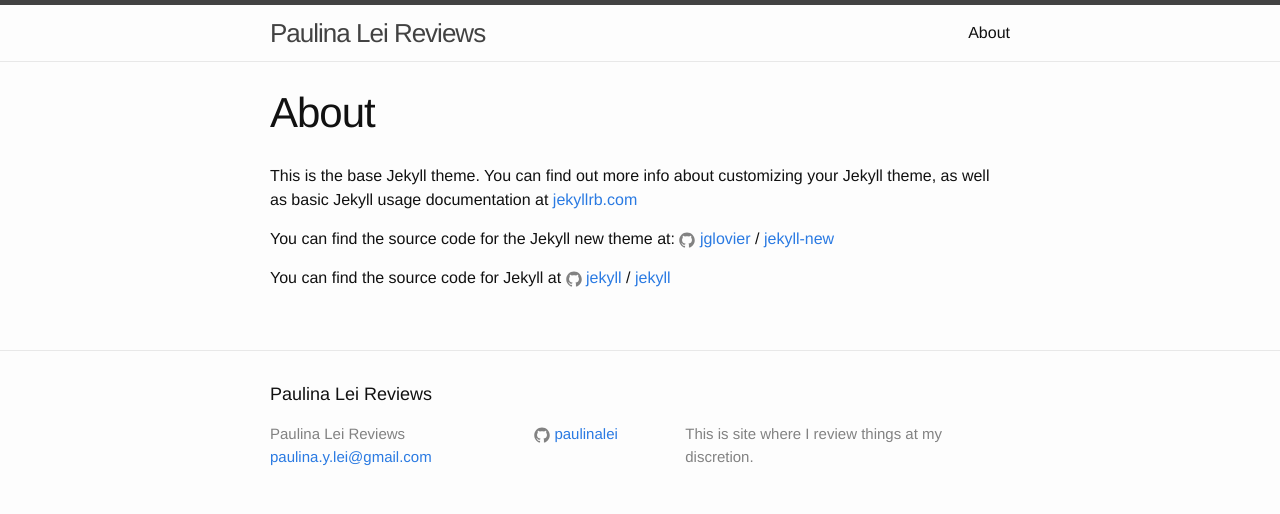
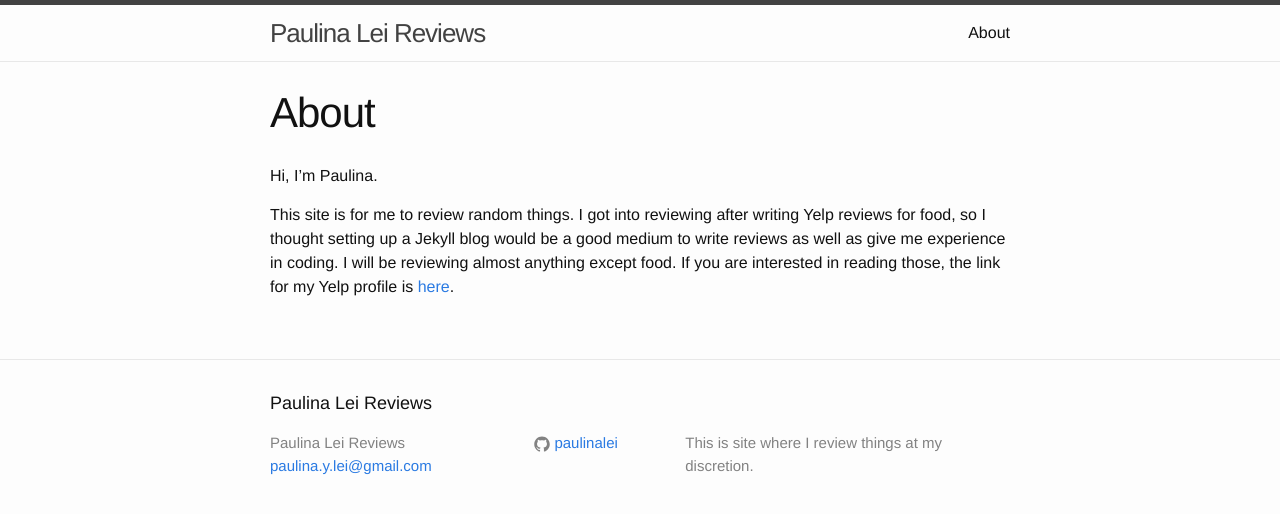
Before and after one commit to paulinalei/reviews, a Jekyll site: the page built from about.md, in a window 1280 px wide. Shown: the top 514 px of the page. Built offline with Jekyll 4.4.1, drawn with Linux system fonts in a browser that asks for light colours.

Commit message:
testing file changes

```diff
--- a/about.md
+++ b/about.md
@@ -4,12 +4,6 @@
 permalink: /about/
 ---
 
-This is the base Jekyll theme. You can find out more info about customizing your Jekyll theme, as well as basic Jekyll usage documentation at [jekyllrb.com](http://jekyllrb.com/)
+Hi, I'm Paulina.
 
-You can find the source code for the Jekyll new theme at:
-{% include icon-github.html username="jglovier" %} /
-[jekyll-new](https://github.com/jglovier/jekyll-new)
-
-You can find the source code for Jekyll at
-{% include icon-github.html username="jekyll" %} /
-[jekyll](https://github.com/jekyll/jekyll)
+This site is for me to review random things. I got into reviewing after writing Yelp reviews for food, so I thought setting up a Jekyll blog would be a good medium to write reviews as well as give me experience in coding. I will be reviewing almost anything except food. If you are interested in reading those, the link for my Yelp profile is [here](https://paulinalei.yelp.com).
```
